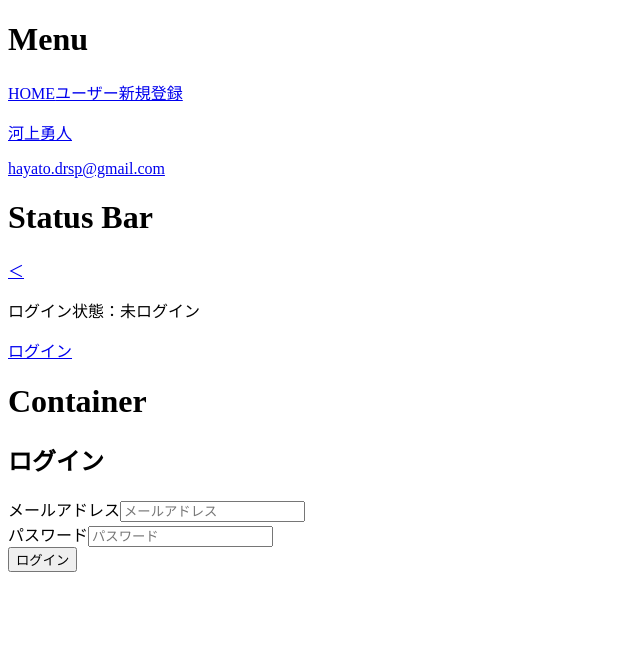
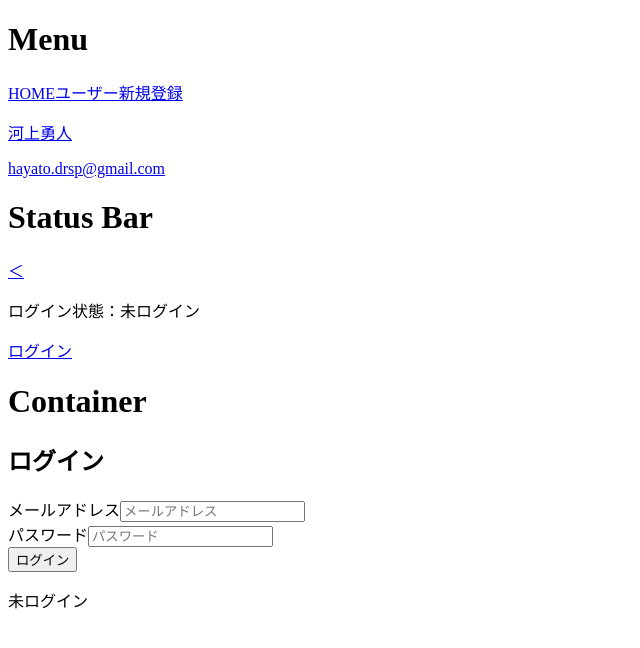
Before and after one commit to HayatoKawakami/quick_star2, a React (Create React App) app in the folder frontend/: page /login in a window 1280 px wide. Shown: the top 648 px of the page, without its empty margins (0-640 px from the left). Built offline with nearby package versions, Linux system fonts and the light colour scheme; the HTML template or start-up script is replaced by a standard one.

Commit message:
ログイン機能の実装中

```diff
--- a/frontend/src/App.js
+++ b/frontend/src/App.js
@@ -1,4 +1,4 @@
-import React, { useState, createContext } from "react";
+import React, { useState } from "react";
 
 import { StatusBar } from "./components/layouts/StatusBar";
 import { Menu } from "./components/layouts/Menu";
@@ -6,10 +6,9 @@ import { Container } from "./components/layouts/Container";
 import { LoggedInStatusProvider } from "./contexts/context";
 
 
-
 export const App = () => {
 
-    const [user, setUser] = useState({})
+
 
     return(
         <>
--- a/frontend/src/components/layouts/Container.js
+++ b/frontend/src/components/layouts/Container.js
@@ -6,6 +6,7 @@ import { UserProfile } from "../pages/users/UserProfile";
 import { UserEdit } from "../pages/users/UserEdit";
 import { NotFound } from "../layouts/NotFound"
 import { LoginForm } from "../pages/sessions/LoginForm";
+import { LoggedInStatusProvider } from "../../contexts/context";
 
 export const Container = () => {
     return(
@@ -18,7 +19,13 @@ export const Container = () => {
             <Route path=":userId" element={<UserProfile />} />
             <Route path=":userId/edit" element={<UserEdit />} />
           </ Route>
-          <Route path="login" element={<LoginForm />} />
+
+            <Route path="login" element={
+            <LoggedInStatusProvider>
+              <LoginForm />
+            </LoggedInStatusProvider>
+            } />
+
           <Route path="*" element={<NotFound />} />
         </Routes>
       </div>
--- a/frontend/src/components/layouts/StatusBar.js
+++ b/frontend/src/components/layouts/StatusBar.js
@@ -2,11 +2,11 @@ import React from "react";
 import { Link, useNavigate } from "react-router-dom";
 import { useLoggedInStatusContext } from "../../contexts/context";
 
+
+
 export const StatusBar = () =>{
   const navigate = useNavigate();
-  const { loggedInStatus } = useLoggedInStatusContext();
-
-
+  const { loggedInStatus, setLoggedInStatus } = useLoggedInStatusContext();
 
   return(
     <div className="status-bar">
--- a/frontend/src/components/pages/sessions/LoginForm.js
+++ b/frontend/src/components/pages/sessions/LoginForm.js
@@ -1,11 +1,15 @@
-import React, {useState} from 'react';
+import React, {useState, useContext} from 'react';
 import axios from 'axios';
+
+import { useLoggedInStatusContext } from '../../../contexts/context';
 
 
 export const LoginForm = () => {
 
   const [email, setEmail] = useState('');
   const [password, setPassword] = useState('');
+
+  const { loggedInStatus, setLoggedInStatus } = useLoggedInStatusContext();
 
   const handleChangeEmail = (e) => {
     setEmail(e.target.value);
@@ -15,19 +19,17 @@ export const LoginForm = () => {
     setPassword(e.target.value);
   }
 
+  const successfulAuth = () => {
+
+    setLoggedInStatus('ログイン中')
+
+  }
 
   const Login = (event) => {
-
-    // const data = new FormData()
-    // data.append("email", email);
-    // data.append("password", password);
-    // data.append("password_confirmation", password)
-    // console.log([...data.entries()]);
 
     const data = {
         email: email,
         password: password,
-
     }
 
     console.log(data);
@@ -35,12 +37,12 @@ export const LoginForm = () => {
     axios.post("http://localhost:3000/api/v1/login", data)
     .then(response => {
       console.log("res", response);
-      if (response.logged_in) {
-
+      if (response.data.logged_in){
+        successfulAuth();
       }
-
     })
     event.preventDefault();
+
   }
 
   return(
@@ -65,6 +67,7 @@ export const LoginForm = () => {
       <br />
 
       <input type="button" onClick={Login} value="ログイン" />
+      <p>{loggedInStatus}</p>
     </>
   )
 }
--- a/frontend/src/contexts/context.js
+++ b/frontend/src/contexts/context.js
@@ -1,13 +1,10 @@
 import React, { useState, createContext, useContext } from "react";
 
-
-
-
 // <<<<<<<<< ログイン状態の確認
-const LoggedInStatus = createContext();
+const LoggedStatus = createContext();
 
 export const useLoggedInStatusContext = () => {
-  return useContext(LoggedInStatus);
+  return useContext(LoggedStatus);
 }
 
 export const LoggedInStatusProvider = ({ children }) => {
@@ -19,8 +16,8 @@ export const LoggedInStatusProvider = ({ children }) => {
   }
 
   return(
-    <LoggedInStatus.Provider value={value}>
+    <LoggedStatus.Provider value={value}>
       {children}
-    </LoggedInStatus.Provider>
+    </LoggedStatus.Provider>
   );
 }
```
